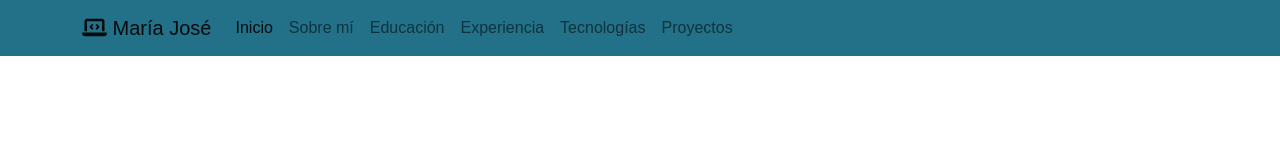
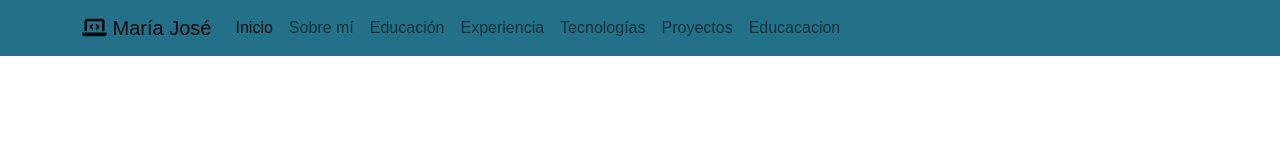
Before and after one commit to majorojas09/majorojas09.github.io, a plain HTML site: page index.html in a window 1280 px wide. Drawn offline with nearby package versions, Linux system fonts and the light colour scheme; a web font is replaced by a local one.

Commit message:
index.htmo: se agregrego edu

```diff
--- a/index.html
+++ b/index.html
@@ -1,5 +1,6 @@
 <!DOCTYPE html>
 <html lang="en">
+
 <head>
     <meta charset="UTF-8">
     <meta http-equiv="X-UA-Compatible" content="IE=edge">
@@ -10,12 +11,12 @@
     <script src="app.js"></script>
     <script src="https://kit.fontawesome.com/3f489b8bfa.js" crossorigin="anonymous"></script>
 </head>
+
 <body>
     <nav class="navbar navbar-expand-lg">
         <div class="container">
             <a class="navbar-brand" href="#">
-                <i class="fas fa-solid fa-laptop-code"></i>
-                María José
+                <i class="fas fa-solid fa-laptop-code"></i> María José
             </a>
             <button class="navbar-toggler" type="button" data-bs-toggle="collapse" data-bs-target="#navbarNav" aria-controls="navbarNav" aria-expanded="false" aria-label="Toggle navigation">
             <span class="navbar-toggler-icon"></span>
@@ -40,9 +41,13 @@
                     <li class="nav-item">
                         <a class="nav-link">Proyectos</a>
                     </li>
+                    <li class="nav-item">
+                        <a class="nav-link">Educacacion</a>
+                    </li>
                 </ul>
             </div>
         </div>
     </nav>
 </body>
+
 </html>
```
Lines whose indentation alone changed are shown as unchanged.
